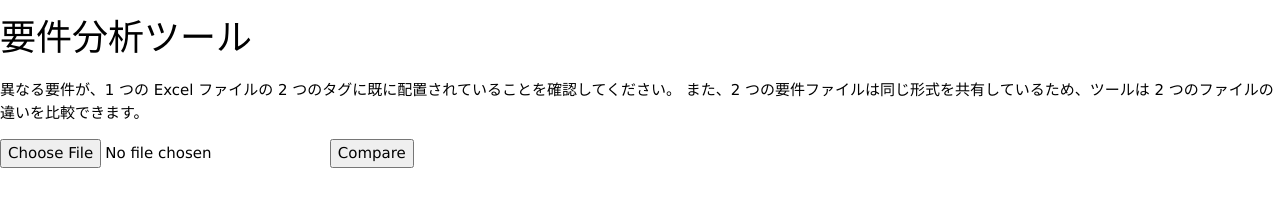
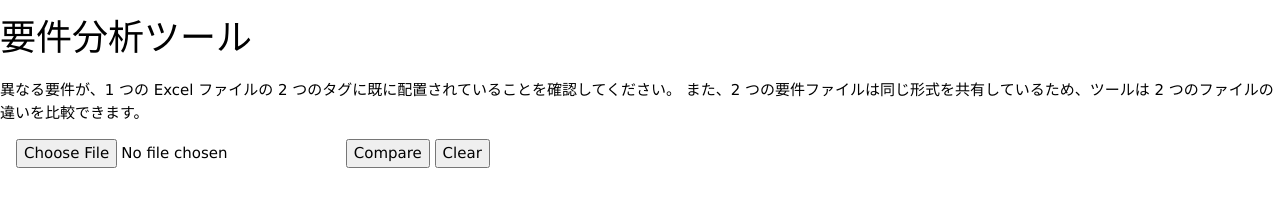
Before and after one commit to seagochen/MachineLearningDemo, a plain HTML site: page index.html in a window 1280 px wide. Drawn offline with Linux system fonts and the light colour scheme.

Commit message:
Add a clear button

```diff
--- a/index.html
+++ b/index.html
@@ -20,9 +20,11 @@
     <p>異なる要件が、1 つの Excel ファイルの 2 つのタグに既に配置されていることを確認してください。
         また、2 つの要件ファイルは同じ形式を共有しているため、ツールは 2 つのファイルの違いを比較できます。</p>
 
-    <input type="file" id="fileUpload" />
-    <input type="button" id="upload" value="Compare" onclick="uploadExcelProcess()" />
-
+    <div class="w3-container">
+        <input type="file" id="fileUpload" />
+        <input type="button" id="upload" value="Compare" onclick="uploadExcelProcess()" />
+        <button onclick="clearTable()">Clear</button>
+    </div>
     <br/>
 
     <div id="ExcelTable" class="w3-container"></div>
@@ -52,5 +54,13 @@
                 alert("Please upload a valid Excel file.");
             }
         }
+
+        function clearTable() {
+            // Clear input
+            document.getElementById("fileUpload").value = "";
+
+            // Clear table
+            document.getElementById("ExcelTable").innerHTML = "";
+        }
     </script>
 </body>
```
Also changed, not shown: 1 other file.
